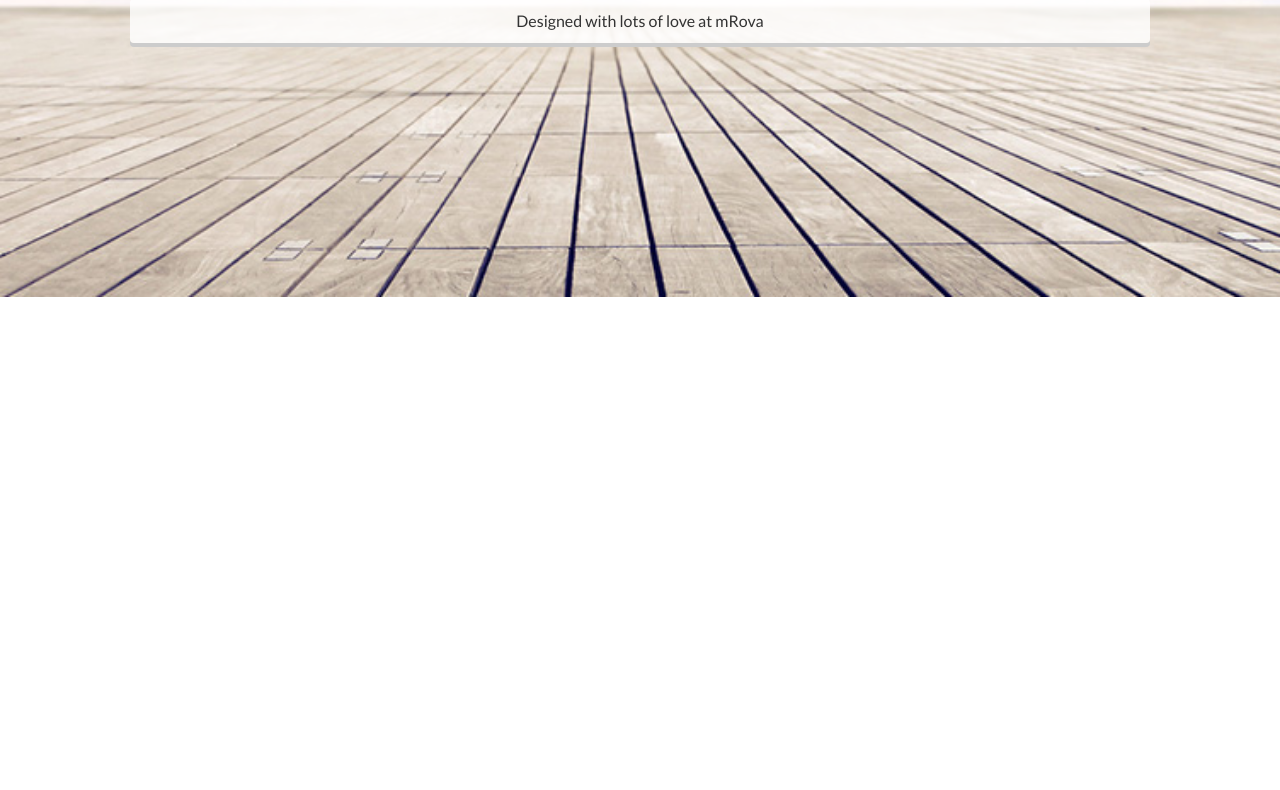
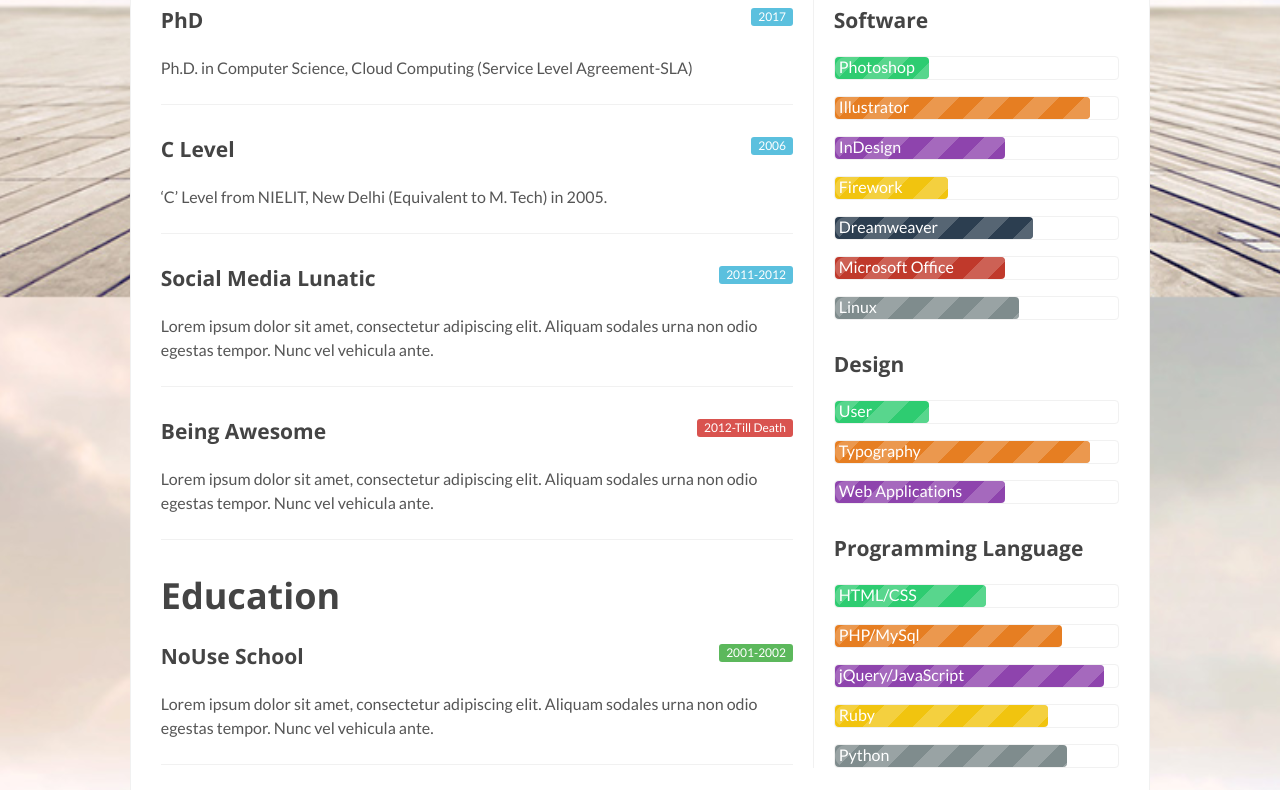
Before and after one commit to sarwansingh/sarwansingh.github.io, a plain HTML site: page index.html in a window 1280 px wide. Shown: the part 503-1293 px from the top of the page. Before the commit the page ends 800 px from the top, so only its background shows below. Drawn offline with nearby package versions, Linux system fonts and the light colour scheme.

Commit message:
resumev1

```diff
--- a/index.html
+++ b/index.html
@@ -135,27 +135,35 @@
                 </div>
               <!-- End About Tab Data -->
               <!-- Resume Tab Data -->
-               <!-- <div id="resume">
+                 <div id="resume">
                     <section class="clearfix">
                         <div class="g2">
                             <h3>
-                                Work Experience
+                                QUALIFICATION
                             </h3>
+							<!--
+							  in 2017
+
+	‘B’ Level from NIELIT, New Delhi  (Equivalent to Master in Computer Application ) in 2002
+	Master of Science (IT )  from Punjab Technical University, Jalandhar in 2002
+	Bachelor of Science (Electronics)  from Delhi University in 1996
+
+							-->
                             <ul class="no-list work">
                                 <li>
                                     <h5>
-                                        Freelance Web Designer
-                                    </h5><span class="label label-info">2009-2010</span>
+                                        PhD
+                                    </h5><span class="label label-info">2017</span>
                                     <p>
-                                        Lorem ipsum dolor sit amet, consectetur adipiscing elit. Aliquam sodales urna non odio egestas tempor. Nunc vel vehicula ante.
+                                       Ph.D. in Computer Science, Cloud Computing (Service Level Agreement-SLA)
                                     </p>
                                 </li>
                                 <li>
                                     <h5>
-                                        Python Programmer
-                                    </h5><span class="label label-info">2010-2011</span>
+                                        C Level
+                                    </h5><span class="label label-info">2006</span>
                                     <p>
-                                        Lorem ipsum dolor sit amet, consectetur adipiscing elit. Aliquam sodales urna non odio egestas tempor. Nunc vel vehicula ante.
+                                        ‘C’ Level from NIELIT, New Delhi (Equivalent to M. Tech) in 2005.
                                     </p>
                                 </li>
                                 <li>
@@ -262,7 +270,7 @@
                         </div>
                     </section>
                 </div>
-              -->
+
 			  <!-- End Resume Tab Data -->
               <!-- Portfolio Tab Data -->
                 <div id="portfolio">
```
